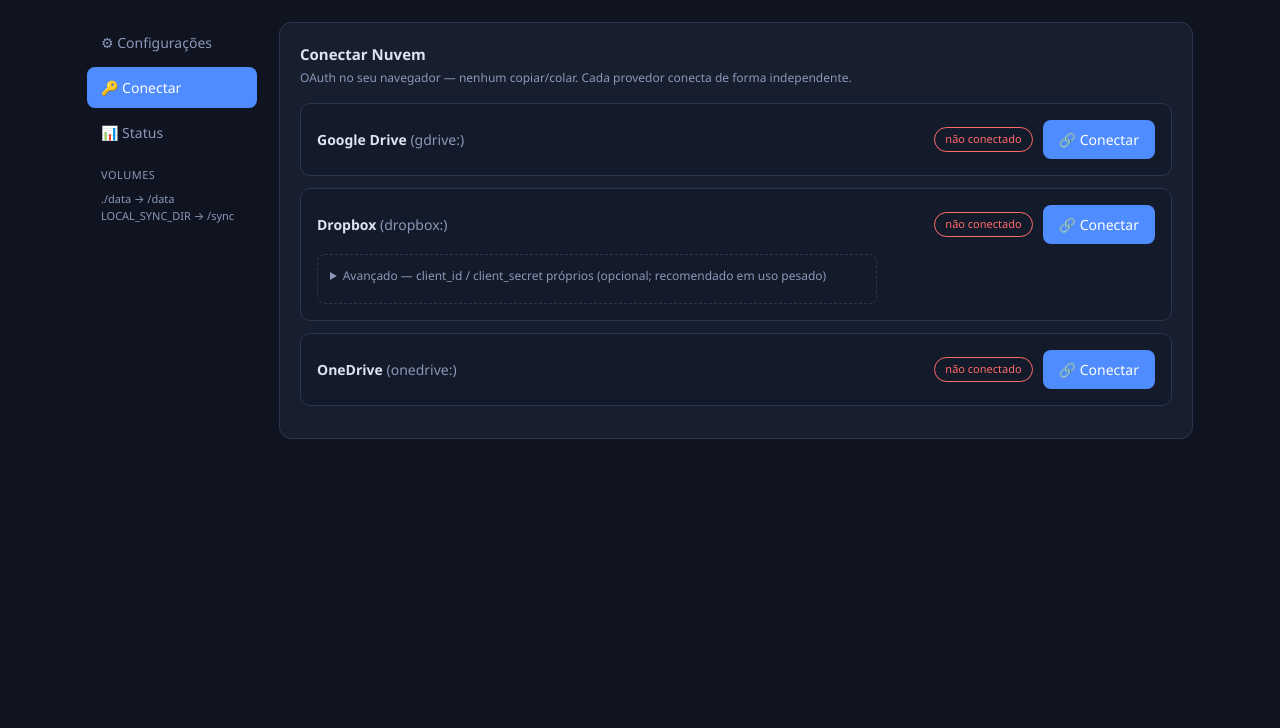
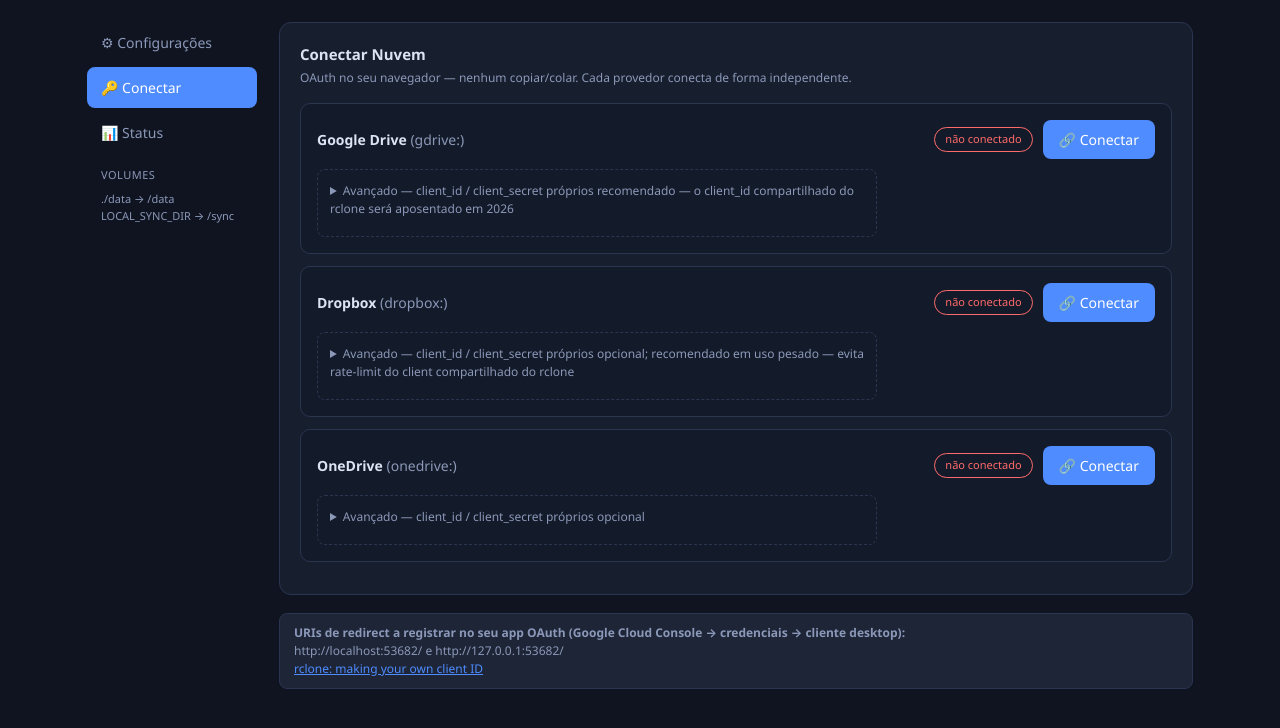
Before and after one commit to katzzero/GDrv-Sync, a FastAPI app: page /connect in a window 1280 px wide. Shown: the part 54-782 px from the top of the page. Run offline with FastAPI, Linux system fonts and the light colour scheme; parts of the project's set-up code (start-up, migrations or seed data) failed here and were passed over.

Commit message:
feat(connect): client_id/client_secret próprios funcionais no OAuth (posicionais)
A caixa 'Avançado' era cosmética. Agora:
- POST /api/connect/start aceita client_id+client_secret (juntos ou 400
  both_required); AuthorizeSession os repassa como args POSICIONAIS ao
  'rclone authorize <backend>' (contrato verificado no help)
- ao persistir a seção no rclone.conf, grava client_id/client_secret junto do
  token; segredos só no volume ./data (nunca settings.json/respostas/logs);
  _redact também corta linhas client_secret (full_output/last_lines/sanitize
  herdam)
- UI: box Avançado para os 3 provedores (gdrive: aposentadoria 2026; dropbox:
  rate limit; onedrive: opcional) + nota com as redirect URIs a registrar
  (localhost:53682 e 127.0.0.1:53682) e link rclone; input secret limpo do DOM
  após conectar
- README: passo a passo completo de criação do OAuth 'Desktop app' no Google
  Cloud; PLANO §5 atualizado
- teste offline com rclone fake: argv com os 2 posicionais, seção persistida
  com client_id/client_secret, resposta da API sem segredo, 400 para um só

```diff
--- a/app/main.py
+++ b/app/main.py
@@ -491,9 +491,24 @@ async def connect_start(request: Request):
     data = await request.json()
     provider = validate_provider(data.get("provider"))
 
+    # Optional client_id/client_secret (bring-your-own OAuth app credentials).
+    # If one is given without the other -> 400.  Never log them.
+    client_id = data.get("client_id")
+    client_secret = data.get("client_secret")
+    has_cid = client_id is not None and str(client_id).strip() != ""
+    has_csec = client_secret is not None and str(client_secret).strip() != ""
+    if has_cid != has_csec:
+        return JSONResponse(
+            {"ok": False, "error": "both_required",
+             "detail": "client_id e client_secret devem ser informados juntos (Avançado)."},
+            status_code=status.HTTP_400_BAD_REQUEST,
+        )
+
     # rclone authorize listens ONLY on 53682 (no --port flag); keep constant.
     port = 53682
-    sess = authorize_start(provider, port)
+    sess = authorize_start(provider, port,
+                           client_id=(str(client_id).strip() if has_cid else None),
+                           client_secret=(str(client_secret).strip() if has_csec else None))
     # Run the blocking wait in a threadpool so the event loop isn't blocked up to 60s (M11).
     got_url = await asyncio.to_thread(sess.wait_for_url, 60)
 
--- a/app/providers.py
+++ b/app/providers.py
@@ -11,6 +11,11 @@ PROVIDERS = {
         "rclone_type": "drive",
         "root_label": "raiz do Meu Drive",
         "needs_client_id": False,
+        # client_id próprio vira recomendado em 2026 (aposentadoria do client_id
+        # compartilhado do rclone). Redirect URIs a registrar na nuvem:
+        # http://localhost:53682/ e http://127.0.0.1:53682/
+        "client_id_note": "recomendado — o client_id compartilhado do rclone será aposentado em 2026",
+        "redirect_note": "Registre no app do Google: http://localhost:53682/ e http://127.0.0.1:53682/",
     },
     "dropbox": {
         "label": "Dropbox",
@@ -18,6 +23,8 @@ PROVIDERS = {
         "rclone_type": "dropbox",
         "root_label": "raiz do Dropbox (app rclone)",
         "needs_client_id": True,
+        "client_id_note": "opcional; recomendado em uso pesado — evita rate-limit do client compartilhado do rclone",
+        "redirect_note": "",
     },
     "onedrive": {
         "label": "OneDrive",
@@ -25,6 +32,8 @@ PROVIDERS = {
         "rclone_type": "onedrive",
         "root_label": "raiz do OneDrive",
         "needs_client_id": False,
+        "client_id_note": "opcional",
+        "redirect_note": "",
     },
 }
 
--- a/app/rclone_ops.py
+++ b/app/rclone_ops.py
@@ -183,11 +183,14 @@ def _redact(lines: List[str]) -> List[str]:
 
     Covers both INI-style ``token =`` lines and the raw JSON blob printed by
     ``rclone authorize`` between the Paste/End-paste banners (access_token /
-    refresh_token keys).
+    refresh_token keys).  Also drops ``client_secret =`` lines so the secret
+    never leaks in error outputs / API responses / logs.
     """
     out: List[str] = []
     for line in lines:
         if re.match(r"^\s*token\s*=", line, re.I):
+            continue
+        if re.match(r"^\s*client_secret\s*=", line, re.I):
             continue
         if re.search(r"access_token|refresh_token|\"expiry\"", line, re.I):
             continue
@@ -539,9 +542,23 @@ class AuthorizeSession:
     ``/data/rclone.conf``.
     """
 
-    def __init__(self, provider: str, port: int = 53682):
+    def __init__(self, provider: str, port: int = 53682,
+                 client_id: Optional[str] = None, client_secret: Optional[str] = None):
         self.provider = provider
         self.port = port
+        # client_id/client_secret are passed positionally to `rclone authorize`
+        # only when BOTH are provided (non-empty).  Stored here so the write path
+        # can append client_id = / client_secret = lines to the persisted section.
+        self.client_id: Optional[str] = None
+        self.client_secret: Optional[str] = None
+        if client_id is not None or client_secret is not None:
+            # Require both together; validate non-empty and strip whitespace.
+            cid = (client_id or "").strip()
+            csec = (client_secret or "").strip()
+            if not cid or not csec:
+                raise ValueError("client_id and client_secret must be provided together (both non-empty)")
+            self.client_id = cid
+            self.client_secret = csec
         self.proc: Optional[subprocess.Popen] = None
         self._reader: Optional[threading.Thread] = None
         self._lock = threading.Lock()
@@ -569,6 +586,10 @@ class AuthorizeSession:
             "--auth-no-open-browser",
             "--config", str(RCLONE_CONF),
         ]
+        # client_id + client_secret are POSITIONAL args to `rclone authorize`
+        # (backend [client_id client_secret]); pass only when BOTH are set.
+        if self.client_id is not None and self.client_secret is not None:
+            cmd += [self.client_id, self.client_secret]
         self.proc = subprocess.Popen(
             cmd,
             stdout=subprocess.PIPE,
@@ -675,11 +696,18 @@ class AuthorizeSession:
                 token_json = None
 
         if token_json:
-            self.token_section = (
+            section = (
                 f"[{self.provider}]\n"
                 f"type = {rclone_type}\n"
                 f"token = {token_json}\n"
             )
+            # When custom OAuth credentials were provided, persist them inside
+            # the provider section (after the token line) — this is how rclone
+            # stores them.  They stay ONLY in rclone.conf (the volume).
+            if self.client_id is not None and self.client_secret is not None:
+                section += f"client_id = {self.client_id}\n"
+                section += f"client_secret = {self.client_secret}\n"
+            self.token_section = section
             with self._lock:
                 self.status = "done"
 
@@ -749,11 +777,14 @@ _authorize_sessions: Dict[str, AuthorizeSession] = {}
 _sessions_lock = threading.Lock()
 
 
-def authorize_start(provider: str, port: int = 53682) -> AuthorizeSession:
+def authorize_start(provider: str, port: int = 53682,
+                    client_id: Optional[str] = None, client_secret: Optional[str] = None) -> AuthorizeSession:
     """Start (or reuse) an authorize session for ``provider``.
 
     If an existing session is finished (terminal), replace it with a fresh
-    one so re-Connect always re-initiates the flow.
+    one so re-Connect always re-initiates the flow.  Threads optional
+    client_id/client_secret through to the session (both required together;
+    passed as positional args to `rclone authorize`).
     """
     with _sessions_lock:
         sess = _authorize_sessions.get(provider)
@@ -761,7 +792,7 @@ def authorize_start(provider: str, port: int = 53682) -> AuthorizeSession:
             _authorize_sessions.pop(provider, None)
             sess = None
         if sess is None:
-            sess = AuthorizeSession(provider, port)
+            sess = AuthorizeSession(provider, port, client_id=client_id, client_secret=client_secret)
             _authorize_sessions[provider] = sess
         if sess.proc is None:
             sess.start()
--- a/app/templates/connect.html
+++ b/app/templates/connect.html
@@ -18,28 +18,37 @@
                         {{ 'Conectado' if state[provider].connected else '🔗 Conectar' }}
                     </button>
                 </div>
-                {% if provider == 'dropbox' %}
+                <!-- Advanced box: now for ALL THREE providers (was dropbox-only). -->
                 <details class="adv show" style="margin-top:10px">
-                    <summary>Avançado — client_id / client_secret próprios <span>(opcional; recomendado em uso pesado)</span></summary>
+                    <summary>Avançado — client_id / client_secret próprios <span>{{ providers[provider].client_id_note }}</span></summary>
                     <div class="row" style="margin-top:8px">
-                        <input type="text" placeholder="client_id">
-                        <input type="password" placeholder="client_secret">
+                        <input type="text" id="cid-{{ provider }}" placeholder="client_id">
+                        <input type="password" id="csec-{{ provider }}" placeholder="client_secret">
                     </div>
+                    {% if providers[provider].redirect_note %}
+                    <div style="font-size:11px;color:var(--warn);margin-top:6px">
+                        {{ providers[provider].redirect_note }}
+                    </div>
+                    {% endif %}
                     <div style="font-size:11px;color:var(--muted);margin-top:6px">Gravados somente em /data/rclone.conf (volume), nunca em settings.json.</div>
                 </details>
-                {% endif %}
                 <ul class="connect-steps" id="steps-{{ provider }}" style="margin-top:12px;display:none">
-                    <li><div class="ic">›</div><div>Inicia <code>rclone authorize {{ provider }} --port 53682</code> no container</div></li>
-                    <li><div class="ic">›</div><div>Abre o login do {{ provider }} no navegador (callback → <code>localhost:53682</code>)</div></li>
+                    <li><div class="ic">›</div><div>Inicia <code>rclone authorize {{ providers[provider].rclone_type }}</code> no container (com client_id/secret quando preenchidos)</div></li>
+                    <li><div class="ic">›</div><div>Abre o login do {{ labels[provider] }} no navegador (callback → <code>localhost:53682</code>)</div></li>
                     <li><div class="ic">›</div><div>Você autoriza o acesso</div></li>
                     <li><div class="ic">›</div><div>Token capturado e gravado em <code>/data/rclone.conf</code> (seção <code>{{ provider }}</code>)</div></li>
                     <li><div class="ic">›</div><div>Valida com <code>rclone lsd {{ provider }}:</code></div></li>
                 </ul>
                 <div id="manual-{{ provider }}" style="display:none;margin-top:10px;font-size:12px;color:var(--muted)"></div>
-                <div id="ok-{{ provider }}" style="display:none;margin-top:10px;color:var(--ok);font-weight:600">✅ {{ provider }} conectado.</div>
+                <div id="ok-{{ provider }}" style="display:none;margin-top:10px;color:var(--ok);font-weight:600">✅ {{ labels[provider] }} conectado.</div>
             </div>
             {% endfor %}
         </div>
+    </div>
+    <div class="note" style="margin-top:14px;padding:10px 14px;background:var(--panel2);border:1px solid var(--line);border-radius:8px;font-size:12px;color:var(--muted)">
+        <b>URIs de redirect a registrar no seu app OAuth (Google Cloud Console → credenciais → cliente desktop):</b><br>
+        http://localhost:53682/  e  http://127.0.0.1:53682/<br>
+        <a href="https://rclone.org/drive/#making-your-own-client-id" target="_blank" style="color:var(--accent)">rclone: making your own client ID</a>
     </div>
 </section>
 <script>
@@ -50,6 +59,9 @@ let pollStart = {};      // provider -> start timestamp (ms)
 const POLL_INTERVAL = 1500;  // ms
 const POLL_TIMEOUT = 180000; // ms (~180s) then cancel
 
+function _cidInput(p){ return document.getElementById('cid-'+p); }
+function _csecInput(p){ return document.getElementById('csec-'+p); }
+
 async function startConnect(p, btn){
   btn.disabled = true; btn.textContent = 'Conectando…';
   const steps = document.getElementById('steps-'+p);
@@ -57,10 +69,16 @@ async function startConnect(p, btn){
   const lis = steps.querySelectorAll('li');
   lis.forEach(li=>li.className='');
 
+  const cidIn = _cidInput(p);
+  const csecIn = _csecIn(p);
+  const body = {provider: p};
+  if(cidIn && cidIn.value.trim()!=='') body.client_id = cidIn.value.trim();
+  if(csecIn && csecIn.value.trim()!=='') body.client_secret = csecIn.value.trim();
+
   try{
     const r = await fetch('/api/connect/start',{
       method:'POST', headers:{'Content-Type':'application/json'},
-      body: JSON.stringify({provider: p})
+      body: JSON.stringify(body)
     });
     const j = await r.json();
     if(j.auth_url){
@@ -84,7 +102,6 @@ async function startConnect(p, btn){
               a.textContent = 'link de autorização';
               hint.textContent = 'Abra este link para autorizar: ';
               hint.appendChild(a); hint.style.display = 'block';
-              hint.style.display = 'block';
             }
           }
         }
@@ -150,6 +167,9 @@ async function pollConnect(){
         btn.textContent='Conectado'; btn.className='btn ghost'; btn.disabled=true;
         okDiv.style.display='block';
         document.getElementById('steps-'+p).querySelectorAll('li').forEach(li=>li.className='done');
+        // After successful connect, clear the secret input from the DOM (never linger).
+        const csecIn = _csecIn(p);
+        if(csecIn) csecIn.value = '';
       } else if(j.status === 'error'){
         stopPolling(p);
         badge.className='badge off'; badge.textContent='não conectado';
```
Also changed, not shown: docs/PLANO.md (+4 -2 lines), README.md.
